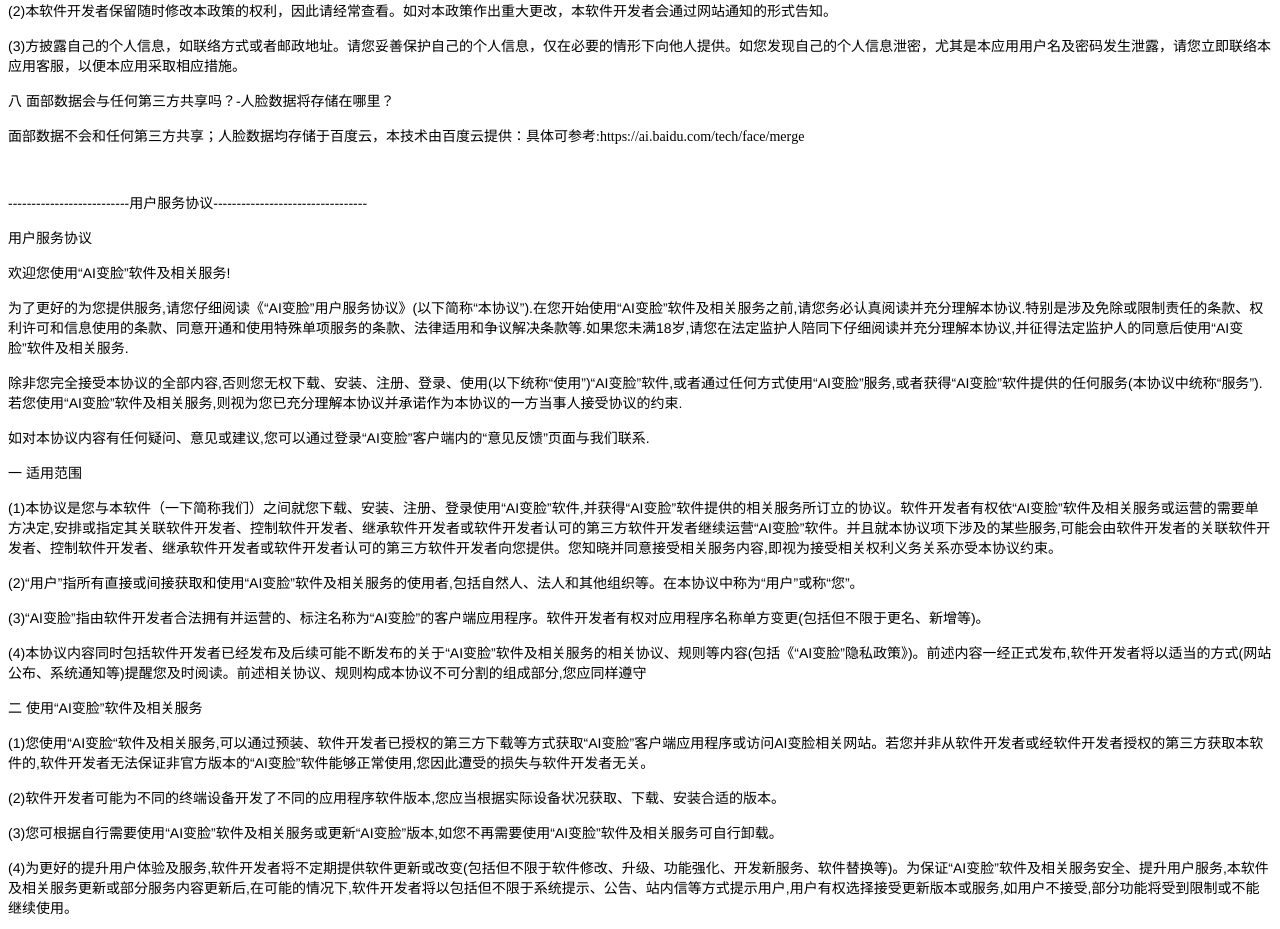
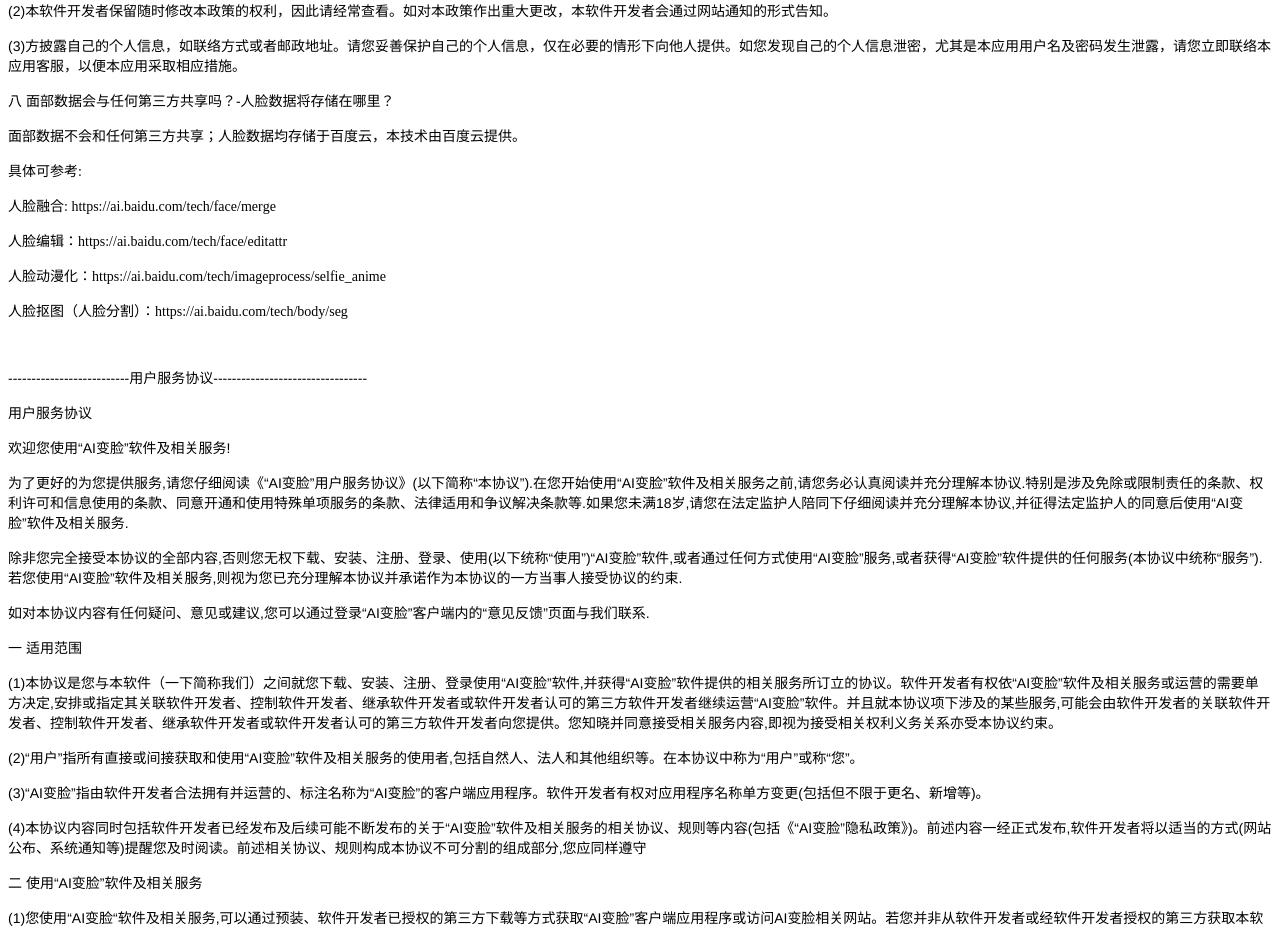
Before and after one commit to jushiWuyu/jushiWuyu.github.io, a plain HTML site: page policy.html in a window 1280 px wide. Shown: the part 1715-2644 px from the top of the page. Drawn offline with Linux system fonts and the light colour scheme.

Commit message:
Add files via upload

```diff
--- a/policy.html
+++ b/policy.html
@@ -70,7 +70,12 @@
 <p class="p2"><span class="s3">(2)</span><span class="s1">本软件开发者保留随时修改本政策的权利，因此请经常查看。如对本政策作出重大更改，本软件开发者会通过网站通知的形式告知。</span></p>
 <p class="p2"><span class="s3">(3)</span><span class="s1">方披露自己的个人信息，如联络方式或者邮政地址。请您妥善保护自己的个人信息，仅在必要的情形下向他人提供。如您发现自己的个人信息泄密，尤其是本应用用户名及密码发生泄露，请您立即联络本应用客服，以便本应用采取相应措施。</span></p>
 <p class="p2"><span class="s1">八</span><span class="s3"> </span><span class="s1">面部数据会与任何第三方共享吗？</span><span class="s3">-</span><span class="s1">人脸数据将存储在哪里？</span></p>
-<p class="p2"><span class="s1">面部数据不会和任何第三方共享；人脸数据均存储于百度云，本技术由百度云提供：具体可参考:https://ai.baidu.com/tech/face/merge</span></p>
+<p class="p2"><span class="s1">面部数据不会和任何第三方共享；人脸数据均存储于百度云，本技术由百度云提供。</span></p>
+<p class="p2"><span class="s1">具体可参考:</span></p>
+<p class="p2"><span class="s1">人脸融合: https://ai.baidu.com/tech/face/merge</span></p>
+<p class="p2"><span class="s1">人脸编辑：https://ai.baidu.com/tech/face/editattr </span></p>
+<p class="p2"><span class="s1">人脸动漫化：https://ai.baidu.com/tech/imageprocess/selfie_anime</span></p>
+<p class="p2"><span class="s1">人脸抠图（人脸分割）：https://ai.baidu.com/tech/body/seg</span></p>
 <p class="p3"><span class="s1"></span><br></p>
 <p class="p1"><span class="s1">--------------------------</span><span class="s2">用户服务协议</span><span class="s1">---------------------------------</span></p>
 <p class="p2"><span class="s1">用户服务协议</span></p>
```
